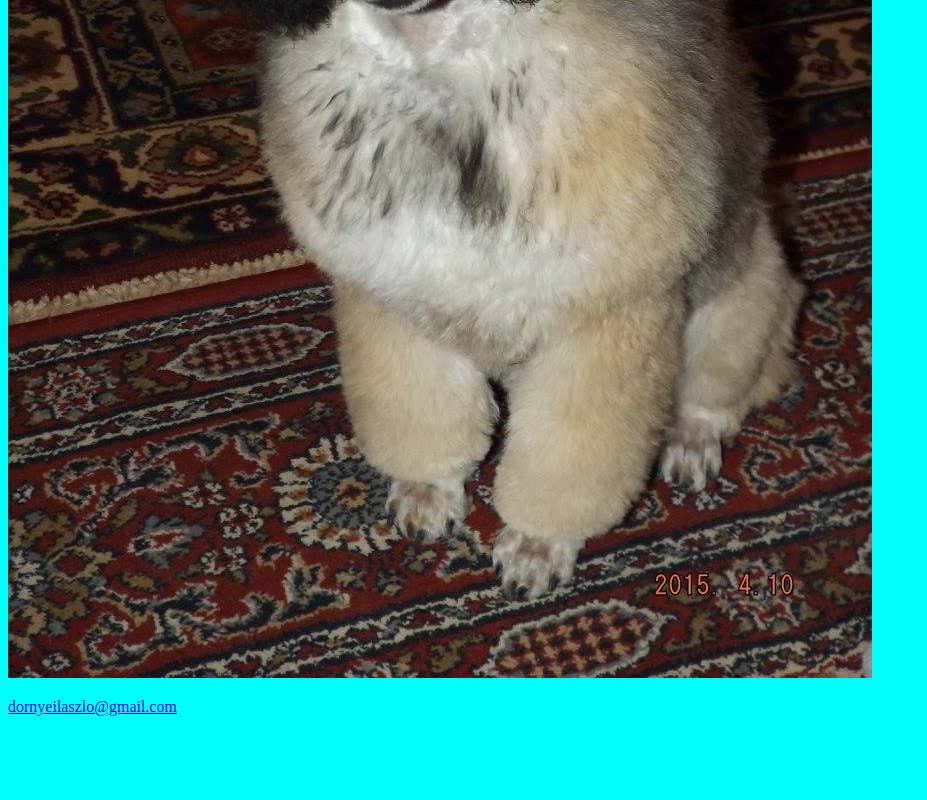
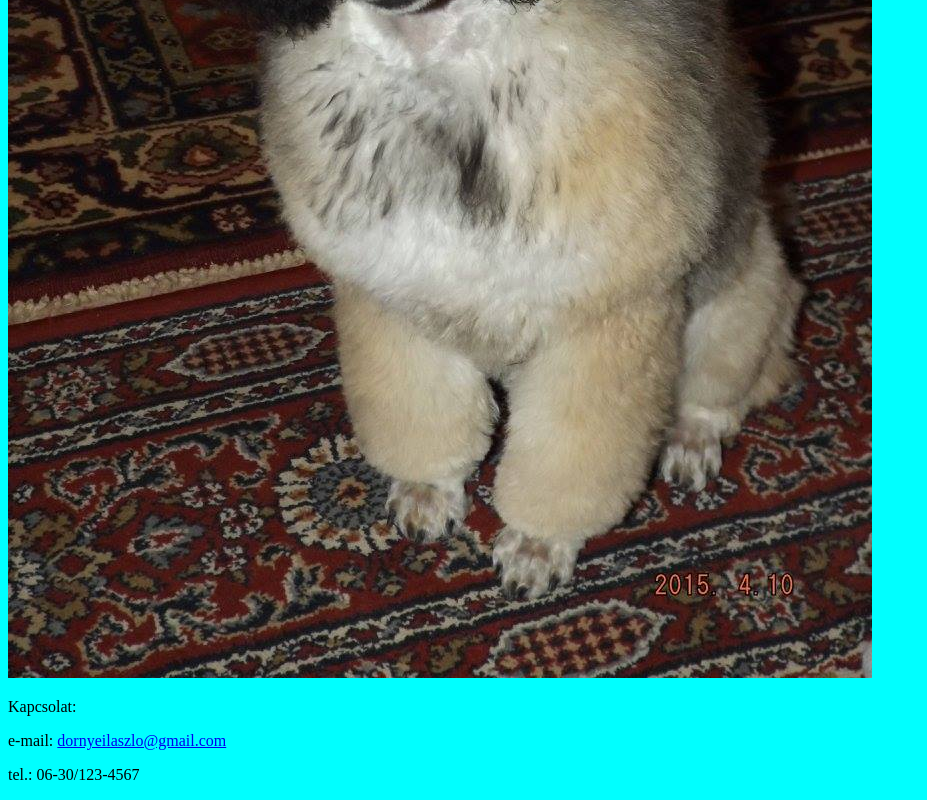
Before and after one commit to dornyeilaszlo/pallas240608, a plain HTML site: page index.html in a window 1280 px wide. Shown: the part 601-1401 px from the top of the page, without its empty margins (0-927 px from the left). Before the commit the page ends 1333 px from the top, so only its background shows below. Drawn offline with Linux system fonts and the light colour scheme.

Commit message:
P2-10 kapcsolat

```diff
--- a/index.html
+++ b/index.html
@@ -12,6 +12,8 @@
     <img src="./image/Bambusz.jpg" alt="kutya">
 </body>
 <footer>
-    <p><a href="mailto:dornyeilaszlo@gmail.com">dornyeilaszlo@gmail.com</a></p>
+    <p>Kapcsolat:</a></p>
+    <p>e-mail: <a href="mailto:dornyeilaszlo@gmail.com">dornyeilaszlo@gmail.com</a></p>
+    <p>tel.: 06-30/123-4567</a></p>
   </footer>
 </html>
```
